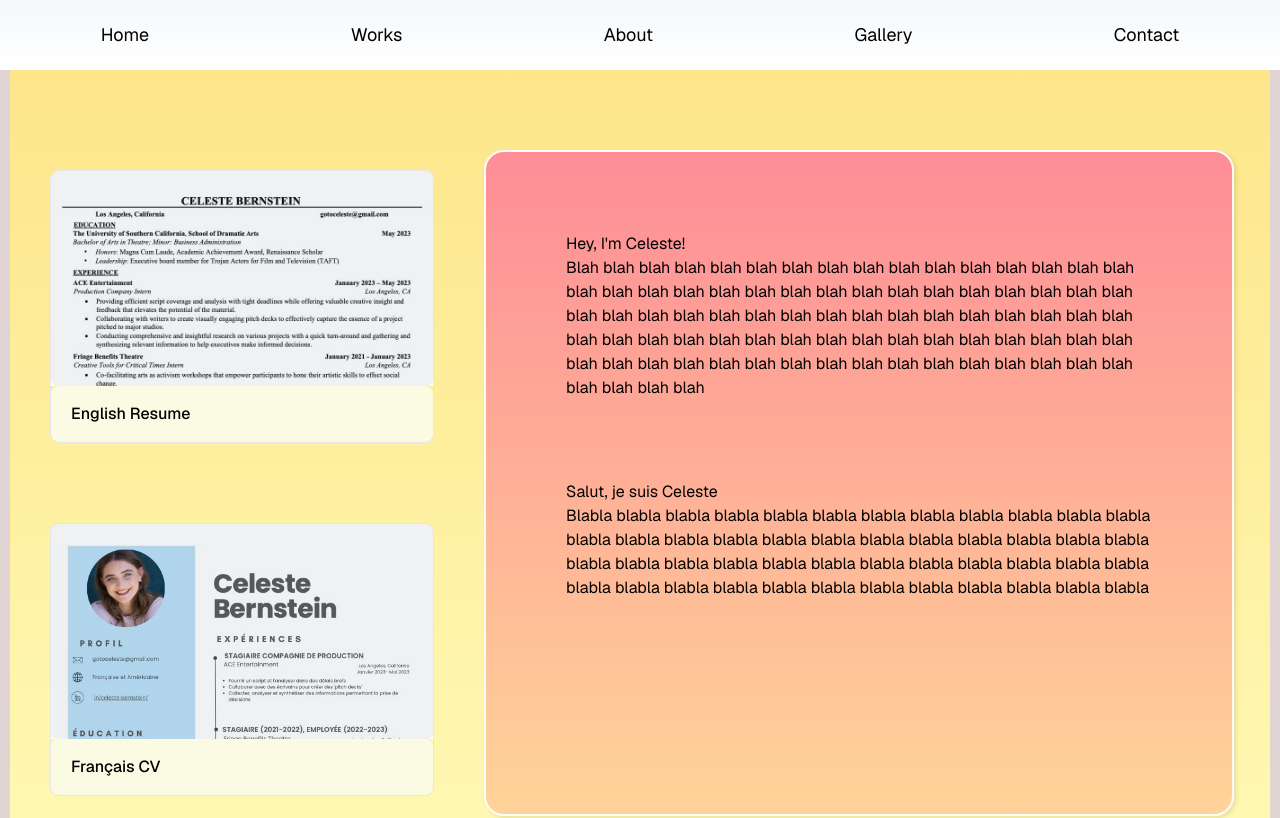
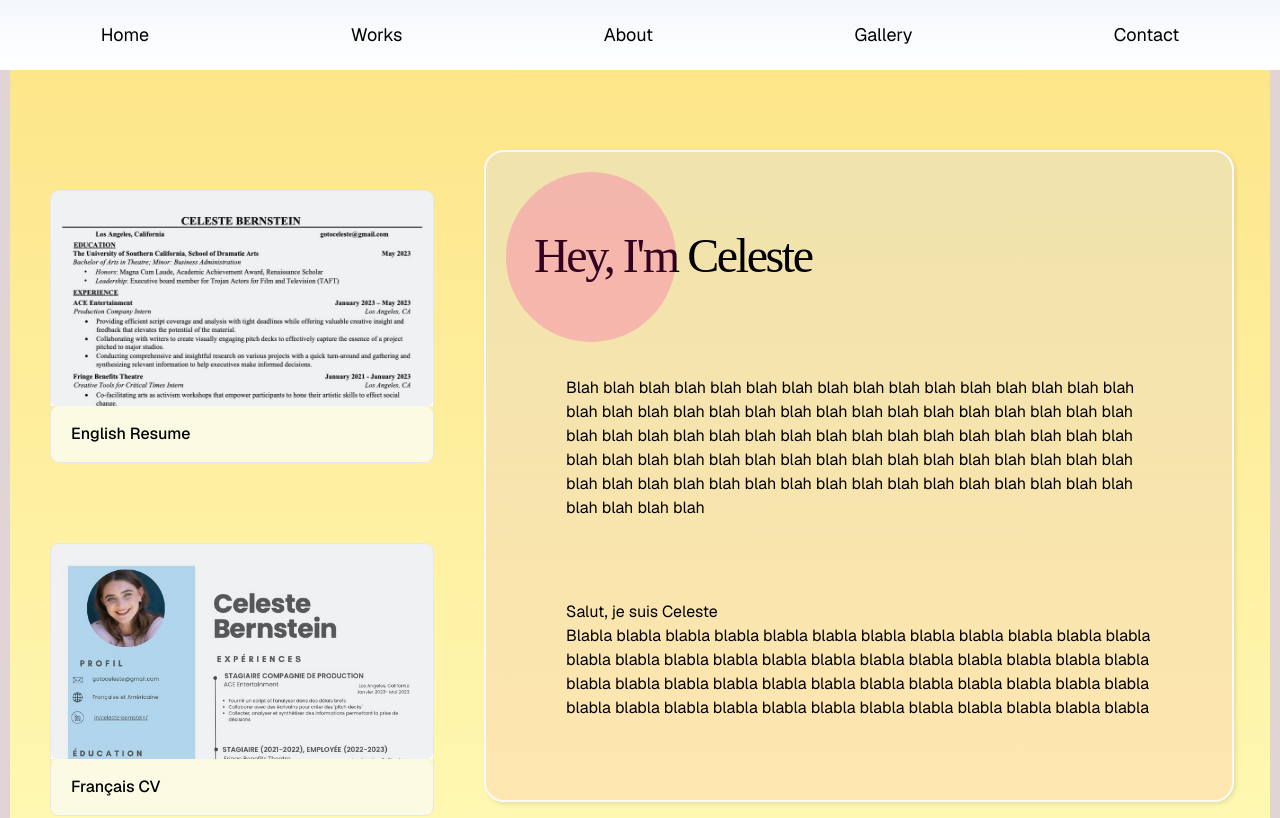
Before and after one commit to kjaneczek9/blog-style, a Next.js app: page /about in a window 1280 px wide. Shown: the top 818 px of the page. Built offline with nearby package versions, Linux system fonts and the light colour scheme.

Commit message:
about page with blob

```diff
--- a/app/(routes)/about/page.tsx
+++ b/app/(routes)/about/page.tsx
@@ -7,17 +7,24 @@ export default function Page() {
     <div className="page-wrapper-about">
     <section className="flex mt-[40] mb-[20] border-12">
 
-        <div className="mt-20 flex">
-          <div className="flex-col ml-5">
+        <div className="flex translate-y-20">
+          <div className="flex-col ml-5 mt-5">
             < PdfView thumbnailPath='/english.jpg' title='English Resume' pdfPath='/english.pdf'/>
             <p className='mb-20'></p>
             < PdfView thumbnailPath='/french.jpg' title='Français CV' pdfPath='french.pdf'/>
           </div>
         </div>
 
+
         <div className="gradient-div flex-col items-top justify-left transform translate-x-1/5 mt-20" style={{ width: '750px'}}>
+
+        <div className="flex flex-col items-left relative">
+          <div className="blob absolute transform translate-y-5 ml-5" style={{ width: '170px', height: '170px'}}/>
+          <h1 className="font-medium text-5xl mb-4 mt-20 tracking-tighter pl-12">Hey, I'm Celeste</h1>
+        </div>
+
+
           <div className='flex-col m-20'>
-            <h2>Hey, I'm Celeste!</h2>
             <p style={{ wordWrap: 'break-word' }}>{aboutMeParagraphEnglish}</p>
           </div>
           <div className='flex-col m-20'>
@@ -26,6 +33,8 @@ export default function Page() {
           </div>
         </div>
 
+
+
     </section>
     </div>
   );
--- a/app/global.css
+++ b/app/global.css
@@ -13,6 +13,12 @@ body, html {
   background-color: rgb(224, 212, 212);
 }
 
+.blob {
+  background-color: #ff04a3;
+  border-radius: 100%;
+  opacity: 0.2;
+}
+
 .custom-color {
   background-color: #ff04a3;
 }
@@ -22,7 +28,7 @@ body, html {
 }
 
 .gradient-div {
-  background-image: linear-gradient(to top, rgba(255, 129, 97, 0.3), rgb(255, 4, 163, 0.4));
+  background-image: linear-gradient(to top, rgba(255, 191, 175, 0.3), rgba(219, 219, 219, 0.4));
   margin-left: 30px;
   border-radius: 20px;
   border: 2px solid rgb(255, 250, 250);
--- a/app/page.tsx
+++ b/app/page.tsx
@@ -4,7 +4,7 @@ export default function Page() {
     <section className="flex justify-center items-center relative mb-[40]">
       <div className="flex flex-col justify-center items-center relative">
         {/* Blob */}
-        <div className="w-80 h-80 custom-color rounded-full opacity-20 absolute top-1/2 transform -translate-y-1/2 -translate-x-20"/>
+        <div className="blob w-80 h-80 absolute top-1/2 transform -translate-y-1/2 -translate-x-20"/>
         <h1 className="font-medium text-5xl mb-4 tracking-tighter pl-12">Celeste Bernstein</h1>
         <p className="pl-12">Actor. Writer. Singer. Producer.</p>
 
```
